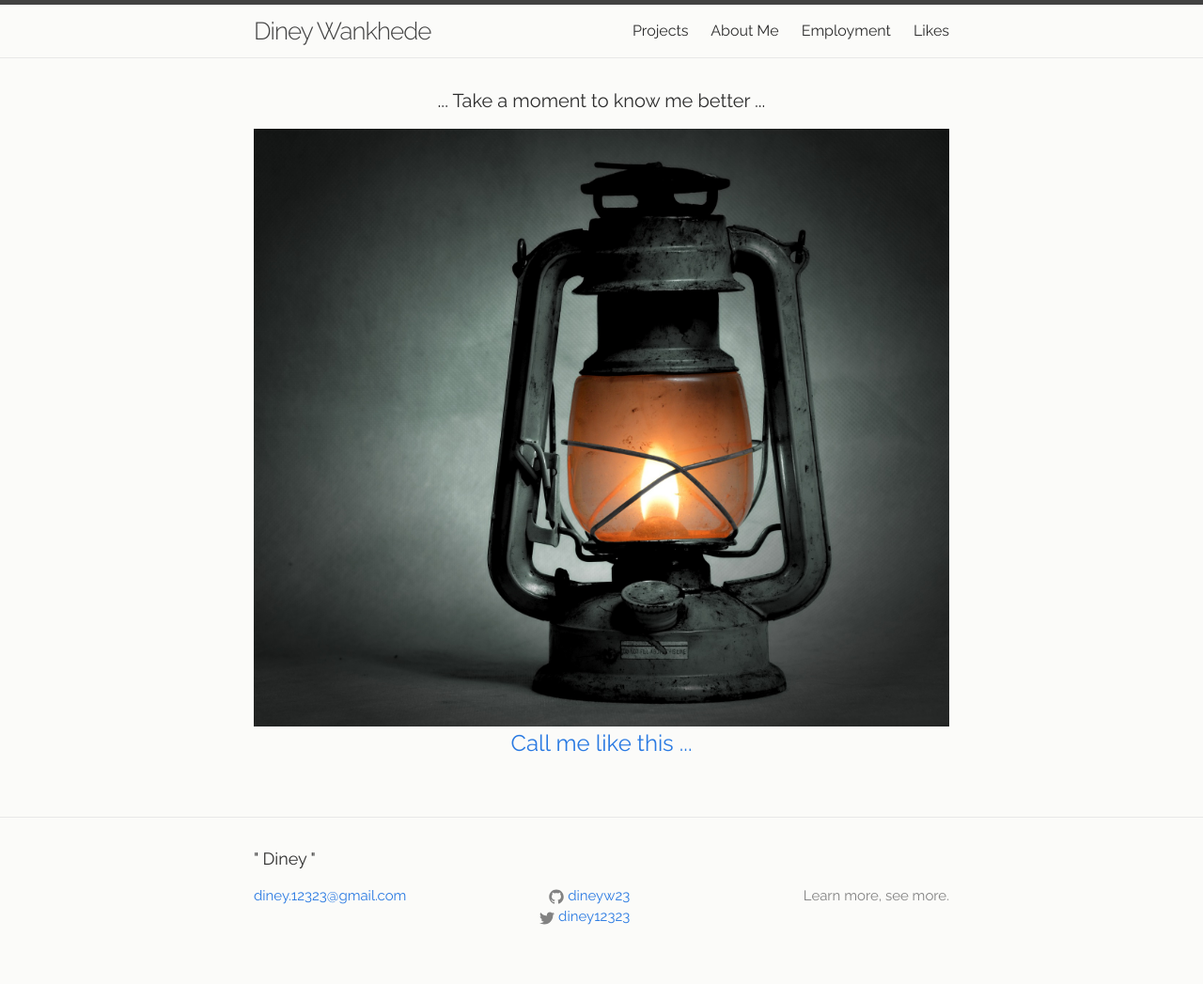
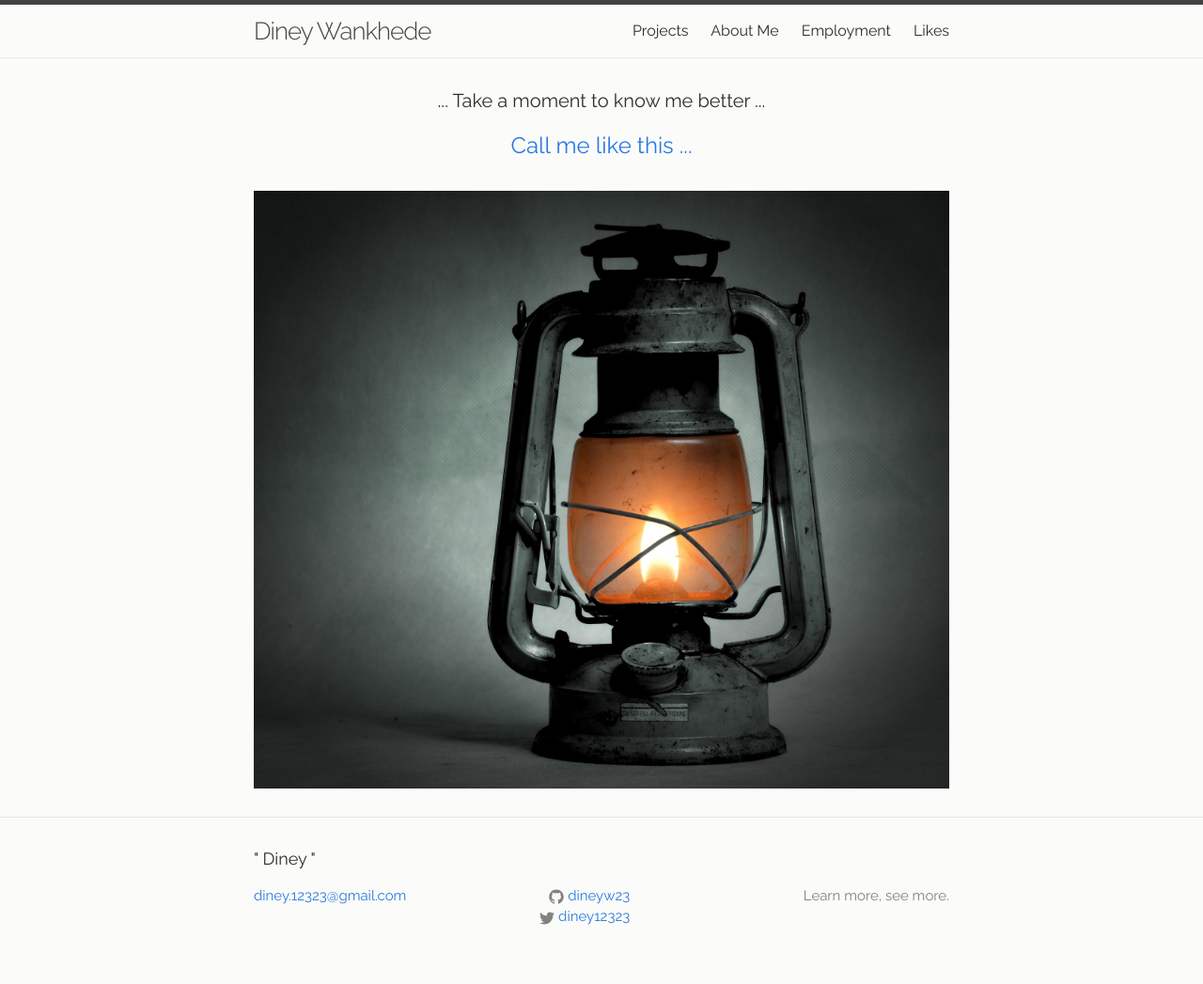
Before and after one commit to dineyw23/dineyw23.github.io, a Jekyll site: the page built from index.html, in a window 1280 px wide. Shown: the whole page at 94% size. Built offline with Jekyll 4.4.1, drawn with Linux system fonts in a browser that asks for light colours.

Commit message:
New indec

```diff
--- a/index.html
+++ b/index.html
@@ -6,7 +6,6 @@ layout: default
 
   <h1 class="page-heading" align="middle">... Take a moment to know me better ...</h1>
 
-  <img class="img" src="{{ site.url }}/Pixabay.jpg" align="middle" >
   <ul class="post-list">
     {% for post in site.posts %}
       <li>
@@ -16,6 +15,5 @@ layout: default
       </li>
     {% endfor %}
   </ul>
-
-
+  <img class="img" src="{{ site.url }}/Pixabay.jpg" align="middle" >
 </div>
```
